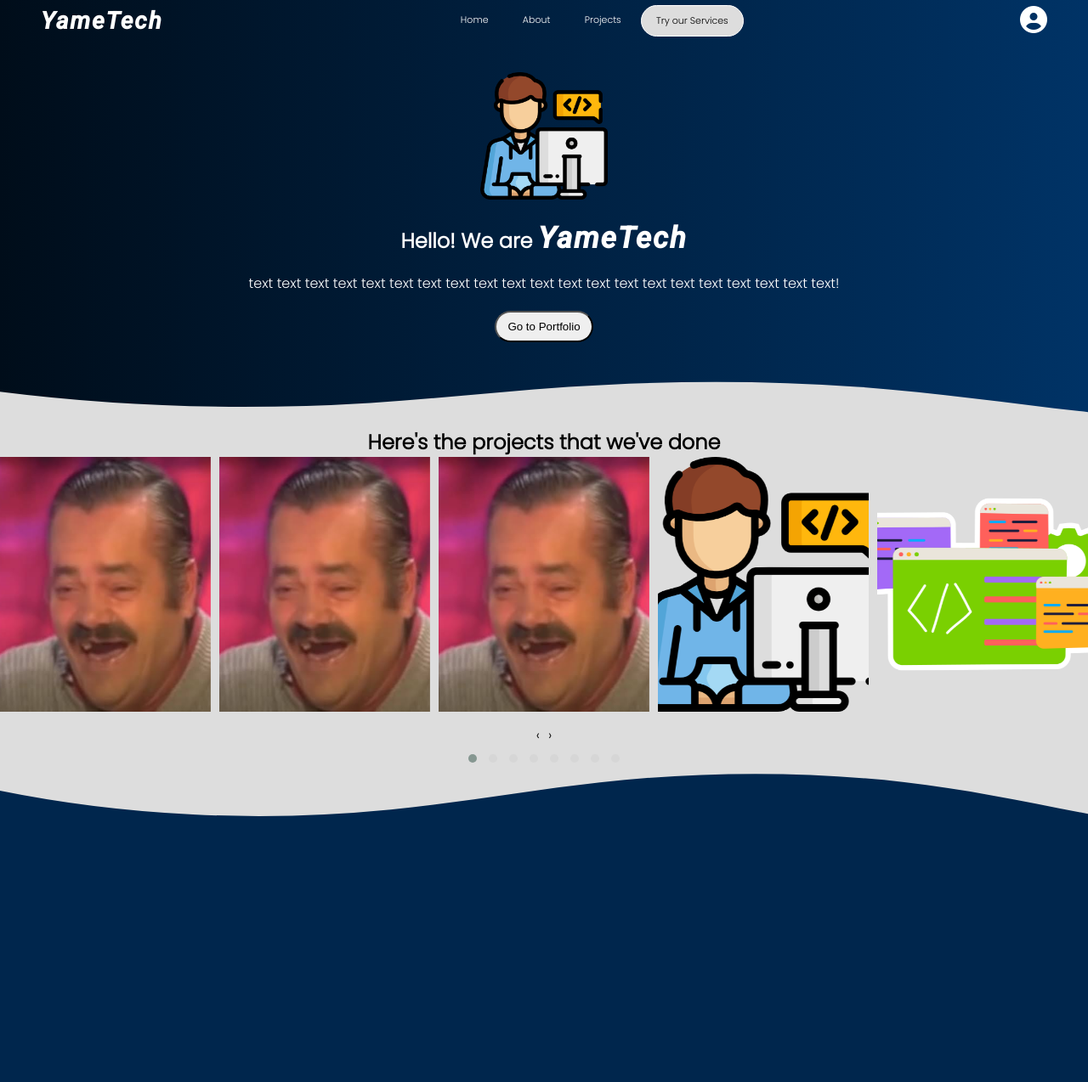
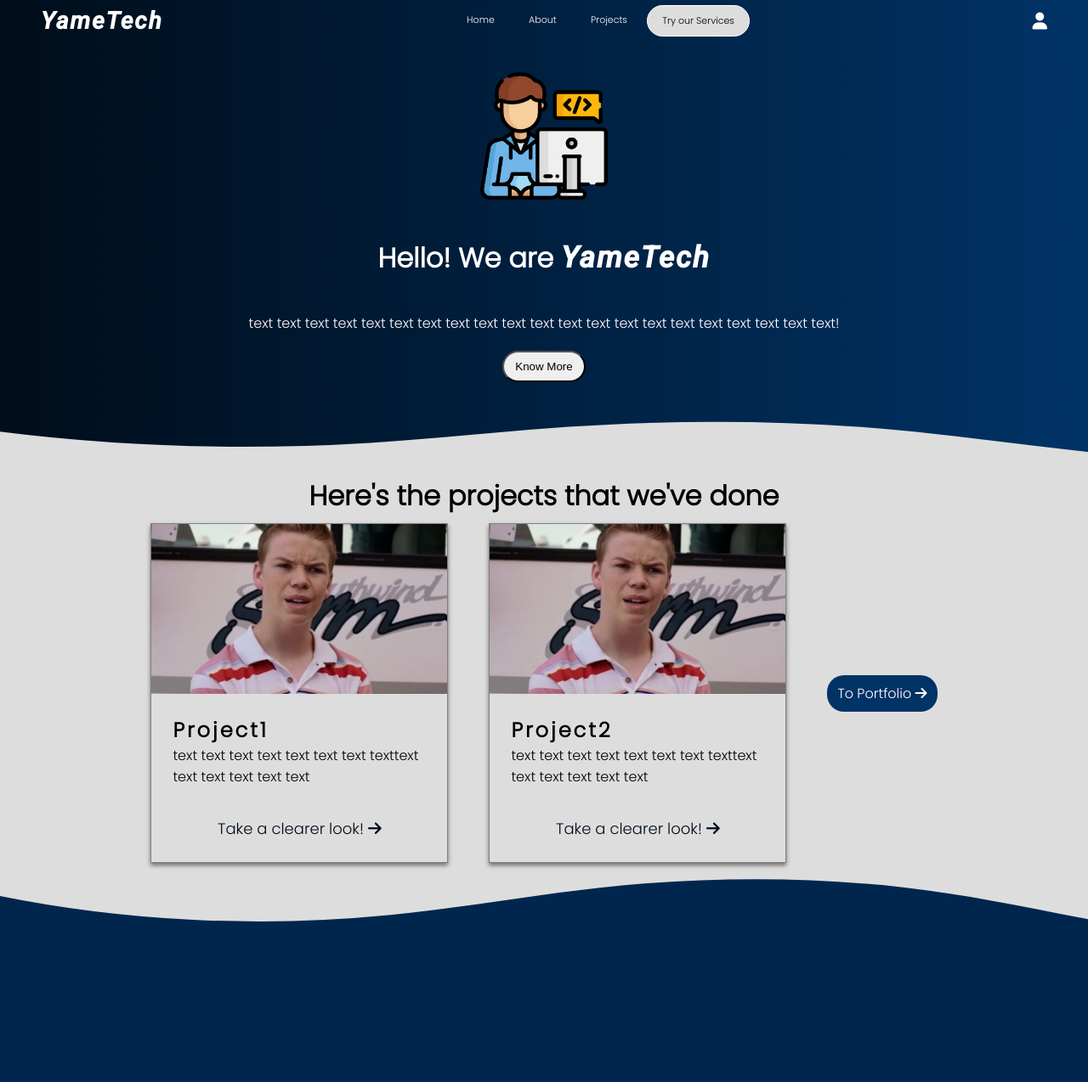
Before and after one commit to YameTechs/website, a Flask app: page / in a window 1280 px wide. Shown: the top 1274 px of the page at 85% size. Run offline with Flask 2, Linux system fonts and the light colour scheme; parts of the project's set-up code (start-up, migrations or seed data) failed here and were passed over; some libraries are stand-ins or nearby versions.

Commit message:
Minor changes

```diff
--- a/src/static/css/home.css
+++ b/src/static/css/home.css
@@ -1,3 +1,7 @@
+a {
+  text-decoration: none;
+}
+
 /* first section */
 
 .home-sec {
@@ -75,7 +79,74 @@
   align-items: center;
   min-height: auto;
   background: #dddddd;
-  margin: 0;
+  padding: 10px;
+}
+
+.projlist {
+  display: grid;
+  grid-template-columns: auto auto auto;
+  grid-gap: 3rem;
+  margin-bottom: .5rem;
+  margin-top: .5rem;
+}
+
+.card {
+  background-color: #DDD;
+  border: 1px solid gray;
+  display: block;
+  width: 350px;
+  height: 400px;
+  display: flex;
+  flex-direction: column;
+  box-shadow: 0 3px 5px 0 rgba(0, 0, 0, 0.5);
+
+}
+
+.card img {
+  background-size: cover;
+  object-fit: cover;
+  object-position: center;
+  height: 200px;
+  width: auto;
+}
+
+.card .proj-text {
+  margin: 15px;
+  padding: 10px;
+  justify-content: center;
+}
+
+.card .proj-text h2 {
+  letter-spacing: 3px;
+}
+
+.card .projbtn {
+  display: flex;
+  width: 100%;
+  margin-top: 10px;
+  align-items: center;
+  justify-content: center;
+}
+
+.card .projbtn a {
+  font-size: 18px;
+  color: #000d1a;
+}
+
+.projlist .to-proj {
+  width: auto;
+  height: 400px;
+  display: flex;
+  align-items: center;
+  justify-content: center;
+}
+
+
+.to-proj a {
+  background: #003366;
+  color: white;
+  border-radius: 20px;
+  padding: 9px 12px;
 }
 
 /* third section */
--- a/src/templates/base.html
+++ b/src/templates/base.html
@@ -33,7 +33,7 @@
 
         <div class="userAcc_settings">
           <div class="userAcc_toggler" onclick="UserAccToggle();">
-            <i class="fas fa-user-circle fa-2x"></i>
+            <i class="fas fa-user fa-lg"></i>
           </div>
           <div class="userAcc_menu">
             {% if current_user.is_authenticated %}
@@ -46,6 +46,7 @@
                 <li><a href="#"><i class="fas fa-cog"></i>Settings</a></li>
                 <li><a href="/logout/"><i class="fas fa-sign-out-alt"></i>Logout</a></li>
               {% else %}
+                <li><h3>You're not logged in</h3></li>
                 <li><a href="/login/"><i class="fas fa-sign-in-alt"></i>Login</a></li>
                 <li><a href="/register/"><i class="fas fa-sign-in-alt"></i>Register</a></li>
               {% endif %}
--- a/src/templates/home.html
+++ b/src/templates/home.html
@@ -3,22 +3,6 @@
   rel="stylesheet"
   href="{{ url_for('static', filename='css/home.css') }}"
 />
-
-<link
-  rel="stylesheet"
-  href="https://cdnjs.cloudflare.com/ajax/libs/OwlCarousel2/2.3.4/assets/owl.carousel.min.css"
-  integrity="sha512-tS3S5qG0BlhnQROyJXvNjeEM4UpMXHrQfTGmbQ1gKmelCxlSEBUaxhRBj/EFTzpbP4RVSrpEikbmdJobCvhE3g=="
-  crossorigin="anonymous"
-  referrerpolicy="no-referrer"
-/>
-<link
-  rel="stylesheet"
-  href="https://cdnjs.cloudflare.com/ajax/libs/OwlCarousel2/2.3.4/assets/owl.theme.default.min.css"
-  integrity="sha512-sMXtMNL1zRzolHYKEujM2AqCLUR9F2C4/05cdbxjjLSRvMQIciEPCQZo++nk7go3BtSuK9kfa/s+a4f4i5pLkw=="
-  crossorigin="anonymous"
-  referrerpolicy="no-referrer"
-/>
-
 
 {% endblock %} {% block content %}
 <!-- first section -->
@@ -26,7 +10,7 @@
 
 <div class="home-sec" id="homee">
   <div class="intro" style="order: 2">
-    <h2 style="color: white">
+    <h1 style="color: white">
       Hello! We are
       <em
         class="hello"
@@ -38,12 +22,12 @@
         "
         >YameTech</em
       >
-    </h2>
+    </h1>
     <p>
       text text text text text text text text text text text text text text text
       text text text text text text!
     </p>
-    <button href="/home/" class="know-more">Go to Portfolio</button>
+    <button href="/home/" class="know-more">Know More</button>
   </div>
   <div class="web-pic" style="order: 1">
     <img src="{{ url_for('static', filename='img/programmer.png') }}" />
@@ -66,22 +50,39 @@
 <!-- second section -->
 
 <div class="projectss">
-  <h2>Here's the projects that we've done<br></h2>
+  <h1><b>Here's the projects that we've done</b></h1>
 
-  <div class="owl-carousel owl-theme">
+  <div class="projlist">
 
-    <div class="item"><img src="{{url_for('static', filename="img/example.jpeg")}}" ></div>
-    <div class="item"><img src="{{url_for('static', filename="img/programmer.png")}}" ></div>
-    <div class="item"><img src="{{url_for('static', filename="img/web-pic.png")}}" ></div>
-    <div class="item"><img src="{{url_for('static', filename="img/example.jpeg")}}" ></div>
-    <div class="item"><img src="{{url_for('static', filename="img/programmer.png")}}" ></div>
-    <div class="item"><img src="{{url_for('static', filename="img/web-pic.png")}}" ></div>
-    <div class="item"><img src="{{url_for('static', filename="img/example.jpeg")}}"></div>
-    <div class="item"><img src="{{url_for('static', filename="img/example.jpeg")}}"></div>
+    <div class="card">
+      <img src="{{url_for('static', filename="img/default.jpeg")}}">
+      <div class="proj-text">
+        <h2>Project1</h2>
+        <span>text text text text text text text  texttext text text text text text </span>
+      </div>
+      <div class="projbtn">
+        <a href="#">Take a clearer look!  <i class="fas fa-arrow-right"></i></a>
+      </div>
+    </div>
+    <div class="card">
+      <img src="{{url_for('static', filename="img/default.jpeg")}}">
+      <div class="proj-text">
+        <h2>Project2</h2>
+        <span>text text text text text text text  texttext text text text text text </span>
+      </div>
+
+      <div class="projbtn">
+        <a href="#">Take a clearer look!  <i class="fas fa-arrow-right"></i></a>
+      </div>
+    </div>
+    <div class="to-proj">
+      <a href="#">To Portfolio <i class="fas fa-arrow-right"></i></a>
+    </div>
+
+  </div>
 
 
 </div>
-  </div>
 </div>
 <!-- endsecond section -->
 <!-- third section -->
@@ -101,36 +102,4 @@
   </div>
 </div>
 <!-- end third section -->
-<script
-  src="https://cdnjs.cloudflare.com/ajax/libs/jquery/3.6.0/jquery.min.js"
-  integrity="sha512-894YE6QWD5I59HgZOGReFYm4dnWc1Qt5NtvYSaNcOP+u1T9qYdvdihz0PPSiiqn/+/3e7Jo4EaG7TubfWGUrMQ=="
-  crossorigin="anonymous"
-  referrerpolicy="no-referrer"
-></script>
-<script
-  src="https://cdnjs.cloudflare.com/ajax/libs/OwlCarousel2/2.3.4/owl.carousel.min.js"
-  integrity="sha512-bPs7Ae6pVvhOSiIcyUClR7/q2OAsRiovw4vAkX+zJbw3ShAeeqezq50RIIcIURq7Oa20rW2n2q+fyXBNcU9lrw=="
-  crossorigin="anonymous"
-  referrerpolicy="no-referrer"
-></script>
-></script>
-<script type="text/javascript">
-  $('.owl-carousel').owlCarousel({
-    center:true,
-    loop: true,
-    margin:10,
-    nav:true,
-    responsive:{
-        0:{
-            items:1
-        },
-        600:{
-            items:3
-        },
-        1000:{
-            items:5
-        }
-    }
-})
-</script>
 {% endblock content %}
--- a/src/templates/register.html
+++ b/src/templates/register.html
@@ -8,12 +8,12 @@
 {% block content %}
 
   <div class="logreg-form">
-    <h2>REGISTER</h2>
+    <h2>Register Now</h2>
     <form method="POST" action="">
       {{ form.hidden_tag() }}
       <div class="form-element">
-        <label for="username">username</label>
-        {{ form.username(class="form-input", id="username", placeholder="Enter email") }}
+        <label for="username">Username</label>
+        {{ form.username(class="form-input", id="username", placeholder="Enter Username") }}
         {% for error in form.username.errors %}
           <span>{{ error }}</span>
         {% endfor %}
```
Also changed, not shown: src/static/css/forms.css (line endings or trailing spaces).
